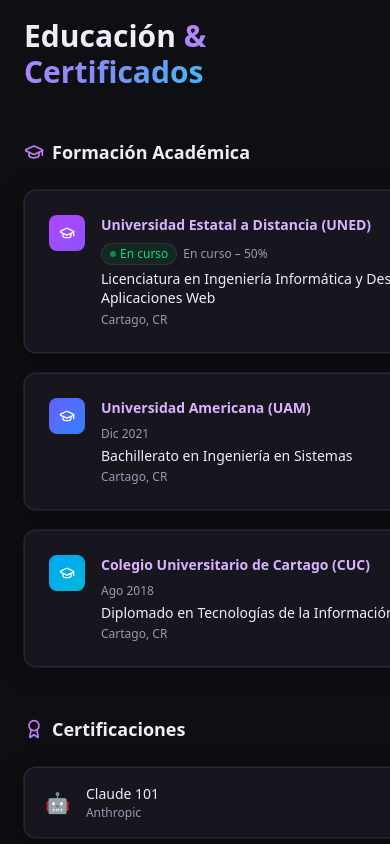
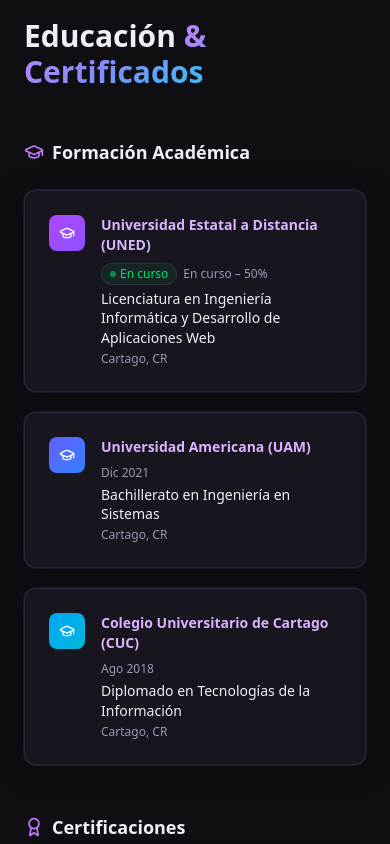
Before and after one commit to abifonseca15-rgb/portafolio, a React (Vite) app: page / in a window 390 px wide. Shown: the part 6240-7084 px from the top of the page. Built offline with nearby package versions, Linux system fonts and the light colour scheme.

Commit message:
Ajusta ancho del grid de educación

```diff
--- a/src/App.css
+++ b/src/App.css
@@ -68,6 +68,11 @@
     width: 100%;
     overflow-x: hidden;
   }
+  #education .grid,
+  #education .grid > div {
+    min-width: 0;
+  }
+
   #education .grid h3 {
     max-width: 81%;
   }
```
